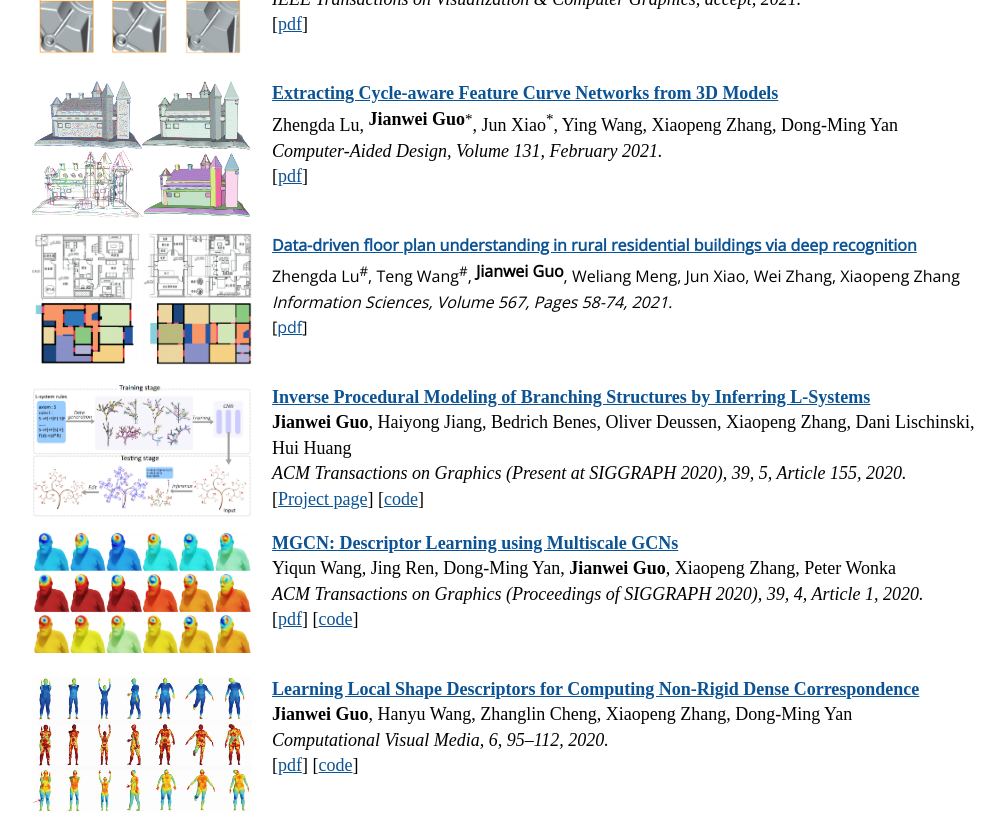
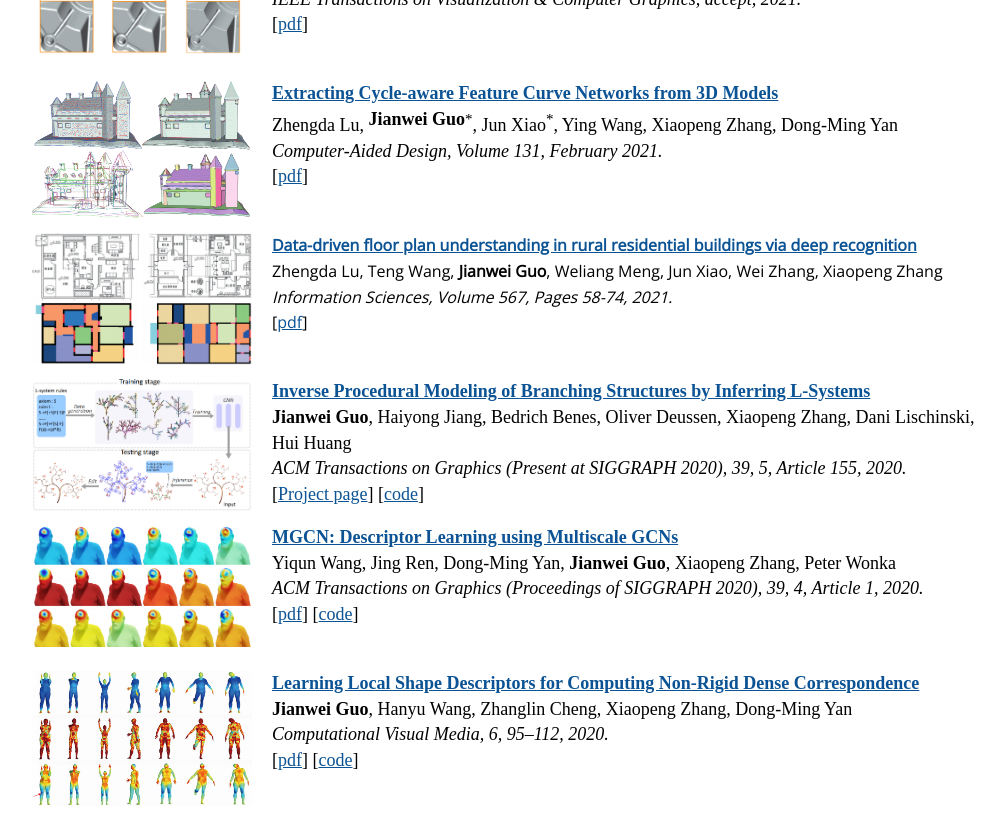
Before and after one commit to jianweiguo/jianweiguo.github.io, a Jekyll site: the page built from publications/index.html, in a window 1280 px wide and 1400 px high, scrolled down 283 px, cut to the strip 0-813 px from the top of the window. Shown: the whole strip, without its empty margins (128-1133 px from the left). Built offline with Jekyll 4.4.1, drawn with Linux system fonts in a browser that asks for light colours.

Commit message:
add corresponding author

```diff
--- a/publications/index.html
+++ b/publications/index.html
@@ -33,7 +33,7 @@
 <br />
 <img src="2021_IS_RuralPlan.png" alt="2021_IS_RuralPlan" align ="left" width="220" height="132" style="margin:0px 20px 0px 0px">
 <a href="https://www.sciencedirect.com/science/article/pii/S0020025521002759" target="_blank" style="font-weight:bold;color:rgb(11,83,148)">Data-driven floor plan understanding in rural residential buildings via deep recognition</a> <br />
-Zhengda Lu<sup>#</sup>, Teng Wang<sup>#</sup>, <b>Jianwei Guo</b>, Weliang Meng, Jun Xiao, Wei Zhang, Xiaopeng Zhang<br />
+Zhengda Lu, Teng Wang, <b>Jianwei Guo</b>, Weliang Meng, Jun Xiao, Wei Zhang, Xiaopeng Zhang<br />
 <a style="font-style:italic;color:black">Information Sciences, Volume 567, Pages 58-74, 2021.</a> <br />
 [<a href="" target="_blank" style="color:rgb(11,83,148)">pdf</a>]
 </p>
@@ -120,7 +120,7 @@
 <p>
 <img src="2018_ECCV_descriptor.png" alt="ECCV18" align ="left" width="220" height="140" style="margin:0px 20px 0px 0px">
 <a href="http://openaccess.thecvf.com/content_ECCV_2018/html/Hanyu_Wang_Learning_3D_Keypoint_ECCV_2018_paper.html" target="_blank" style="font-weight:bold;color:rgb(11,83,148)">Learning 3D Keypoint Descriptors for Non-Rigid Shape Matching</a> <br />
-Hanyu Wang<sup>#</sup>, <a style="font-weight:bold;color:black">Jianwei Guo</a><sup>*</sup>, Dong-Ming Yan, Weize Quan, Xiaopeng Zhang <br />
+Hanyu Wang<sup>#</sup>, <a style="font-weight:bold;color:black">Jianwei Guo</a><sup>#</sup>, Dong-Ming Yan, Weize Quan, Xiaopeng Zhang <br />
 <a style="font-style:italic;color:black">The European Conference on Computer Vision (ECCV), pp.3-19, 2018.</a> <br />
 [<a href="papers/2018_ECCV_localDescriptors.pdf" target="_blank" style="color:rgb(11,83,148)">pdf</a>]
 [<a href="https://github.com/jianweiguo/local3Ddescriptorlearning" target="_blank" style="color:rgb(11,83,148)">code</a>]
@@ -140,7 +140,7 @@
 <br />
 <img src="2017_CGF_TreeGrowth.png" alt="CGF17" align ="left" width="220" height="135" style="margin:0px 20px 0px 0px">
 <a href="http://onlinelibrary.wiley.com/doi/10.1111/cgf.13263/abstract" target="_blank" style="font-weight:bold;color:rgb(11,83,148)">Tree Growth Modeling Constrained by Growth Equations</a> <br />
-Lei Yi, Hongjun Li, <a style="font-weight:bold;color:black">Jianwei Guo</a>, Oliver Deussen, Xiaopeng Zhang <br />
+Lei Yi, Hongjun Li, <a style="font-weight:bold;color:black">Jianwei Guo</a><sup>*</sup>, Oliver Deussen, Xiaopeng Zhang <br />
 <a style="font-style:italic;color:black">Computer Graphics Forum, 37(1):239-253, 2018.</a> <br />
 [<a href="papers/2017_CGF_TreeGrowth.pdf" target="_blank" style="color:rgb(11,83,148)">pdf</a>]
 [<a href="https://github.com/yilei0620/Tree_growth" target="_blank" style="color:rgb(11,83,148)">code</a>]
@@ -151,7 +151,7 @@
 <br />
 <img src="2018_TVCG_IsoRemesh.png" alt="TVCG18-remesh" align ="left" width="220" height="140" style="margin:0px 20px 0px 0px">
 <a href="https://ieeexplore.ieee.org/document/8361045/" target="_blank" style="font-weight:bold;color:rgb(11,83,148)">Isotropic Surface Remeshing without Large and Small Angles</a> <br />
-Yiqaun Wang, Dong-Ming Yan, Xiaohan Liu, Chengcheng Tang, <a a style="font-weight:bold;color:black">Jianwei Guo</a>, Xiaopeng Zhang, Peter Wonka <br />
+Yiqaun Wang, Dong-Ming Yan, Xiaohan Liu, Chengcheng Tang, <a style="font-weight:bold;color:black">Jianwei Guo</a>, Xiaopeng Zhang, Peter Wonka <br />
 <a style="font-style:italic;color:black">IEEE Transactions on Visualization & Computer Graphics, 2018.</a> <br />
 [<a href="papers/2018_TVCG_IsotropicRemeshing.pdf" target="_blank" style="color:rgb(11,83,148)">pdf</a>]
 [<a href="http://www.nlpr.ia.ac.cn/ivc/project/acute3d/" target="_blank" style="color:rgb(11,83,148)">Project page</a>]
@@ -169,7 +169,7 @@
 <br />
 <img src="2018_ChinaGraph_interactiveSegmentation.png" alt="ChinaGraph19-segmentation" align ="left" width="220" height="146" style="margin:0px 20px 0px 0px">
 <a href="" target="_blank" style="font-weight:bold;color:rgb(11,83,148)">Interactive Segmentation of Scanned Mechanical Models Based on Quadratic Surfaces Fitting</a> <br />
-Zhongqi Wu, <a a style="font-weight:bold;color:black">Jianwei Guo</a>, Jun Xiao, Xiangyong Zeng, Ying Wang, Dong-Ming Yan <br />
+Zhongqi Wu, <a style="font-weight:bold;color:black">Jianwei Guo</a>, Jun Xiao, Xiangyong Zeng, Ying Wang, Dong-Ming Yan <br />
 <a style="font-style:italic;color:black">ChinaGraph, 2018.</a> <a target="_blank" style="color:red">Best Paper Award</a>. <br />
 [<a href="papers/2019_CAD_CADMeshing.pdf" target="_blank" style="color:rgb(11,83,148)">pdf</a>]
 </p>
@@ -219,7 +219,7 @@
 <br />
 <img src="2016_Siga_poster_SRO.png" alt="Siga16" align ="left" width="210" height="80" style="margin:0px 20px 0px 0px">
 <a href="" target="_blank" style="font-weight:bold;color:rgb(11,83,148)">Maximal Poisson-disk sampling by sampling radius optimization </a> <br />
-Weize Quan, Dong-Ming Yan, <a style="font-weight:bold;color:black">Jianwei Guo</a>, Weiliang Meng, Xiaopeng Zhang <br />
+Weize Quan, Dong-Ming Yan, <a style="font-weight:bold;color:black">Jianwei Guo</a><sup>*</sup>, Weiliang Meng, Xiaopeng Zhang <br />
 <a style="font-style:italic;color:black">Siggraph Asia Poster, 2016.</a> <br />
 [<a href="papers/2016_Siga_poster_SRO.pdf" target="_blank" style="color:rgb(11,83,148)">pdf</a>]
 </p>
```
